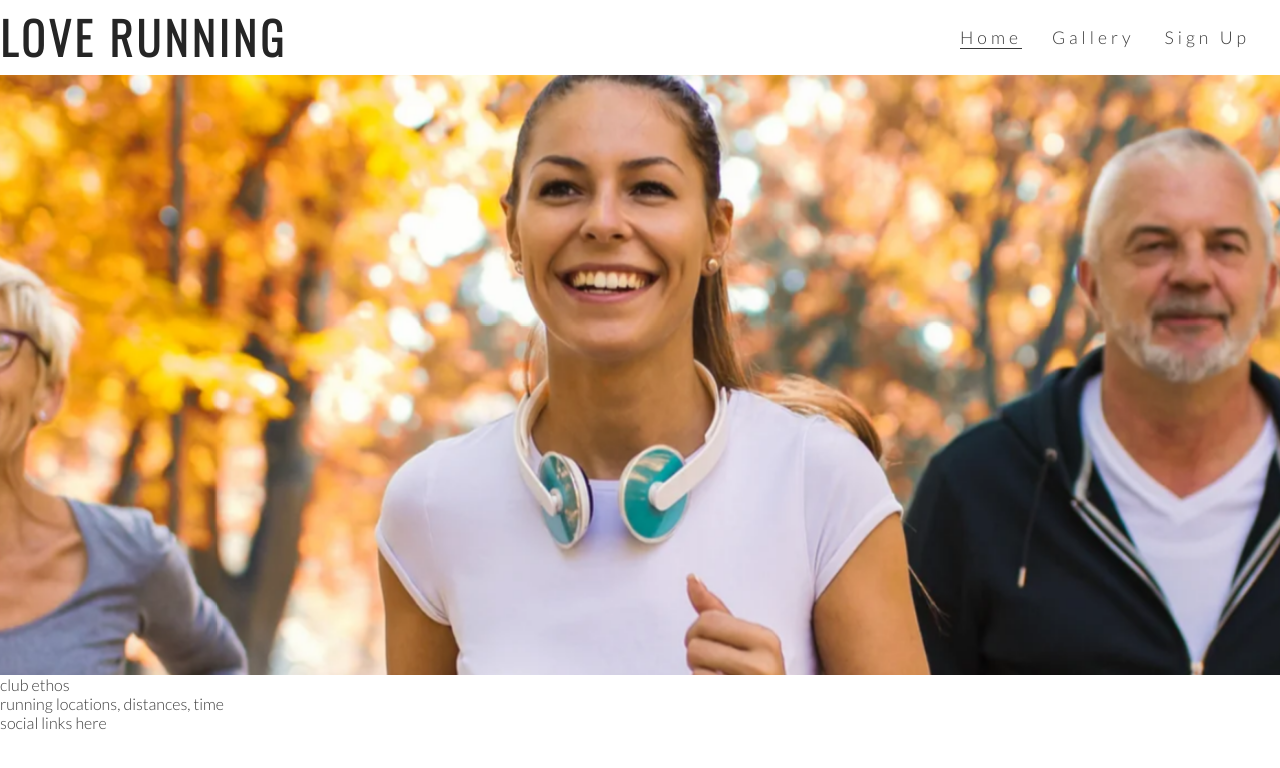
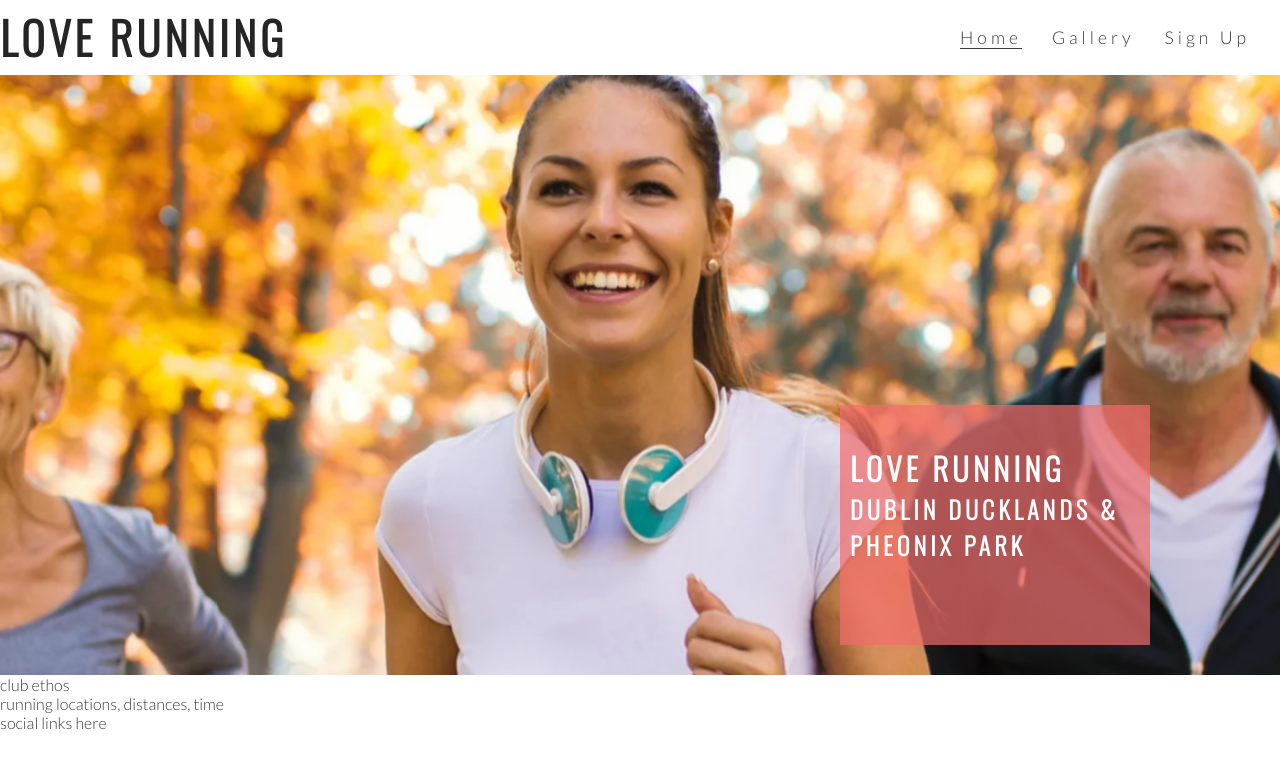
Before and after one commit to perfecttennails/love-running, a plain HTML site: page index.html in a window 1280 px wide. Drawn offline with nearby package versions, Linux system fonts and the light colour scheme.

Commit message:
add cover text and style

```diff
--- a/assets/css/style.css
+++ b/assets/css/style.css
@@ -64,8 +64,13 @@ h2 {
     height: 600px;
     width: 100%;
     overflow: hidden;
+
+    position: relative;
 }
 
+#cover-text, #cover-text h2{
+    color: #fff;
+}
 #hero-image {
     height: 600px;
     width: 100%;
@@ -87,3 +92,22 @@ animation-fill-mode: forwards;
         transform: scale(1.1);
     }
 }
+
+#cover-text {
+    font-size: 130%;
+    font-family: Oswald, sans-serif;
+    text-transform: uppercase;
+    letter-spacing: 4px;
+
+    width: 300px;
+    height: 200px;
+
+    padding-top: 40px;
+    padding-left: 10px;
+
+    background-color: rgba(241, 109, 107, .7);
+
+    bottom: 30px;
+    right: 130px;
+    position: absolute;
+}
--- a/index.html
+++ b/index.html
@@ -31,6 +31,10 @@
     </header>
     <section id="hero-outer">
         <div id="hero-image"></div>
+        <div id="cover-text">
+        <h2>Love Running</h2>
+        <h3>Dublin Ducklands & Pheonix Park</h3>
+    </div>
     </section>
     <section>
         club ethos
```
